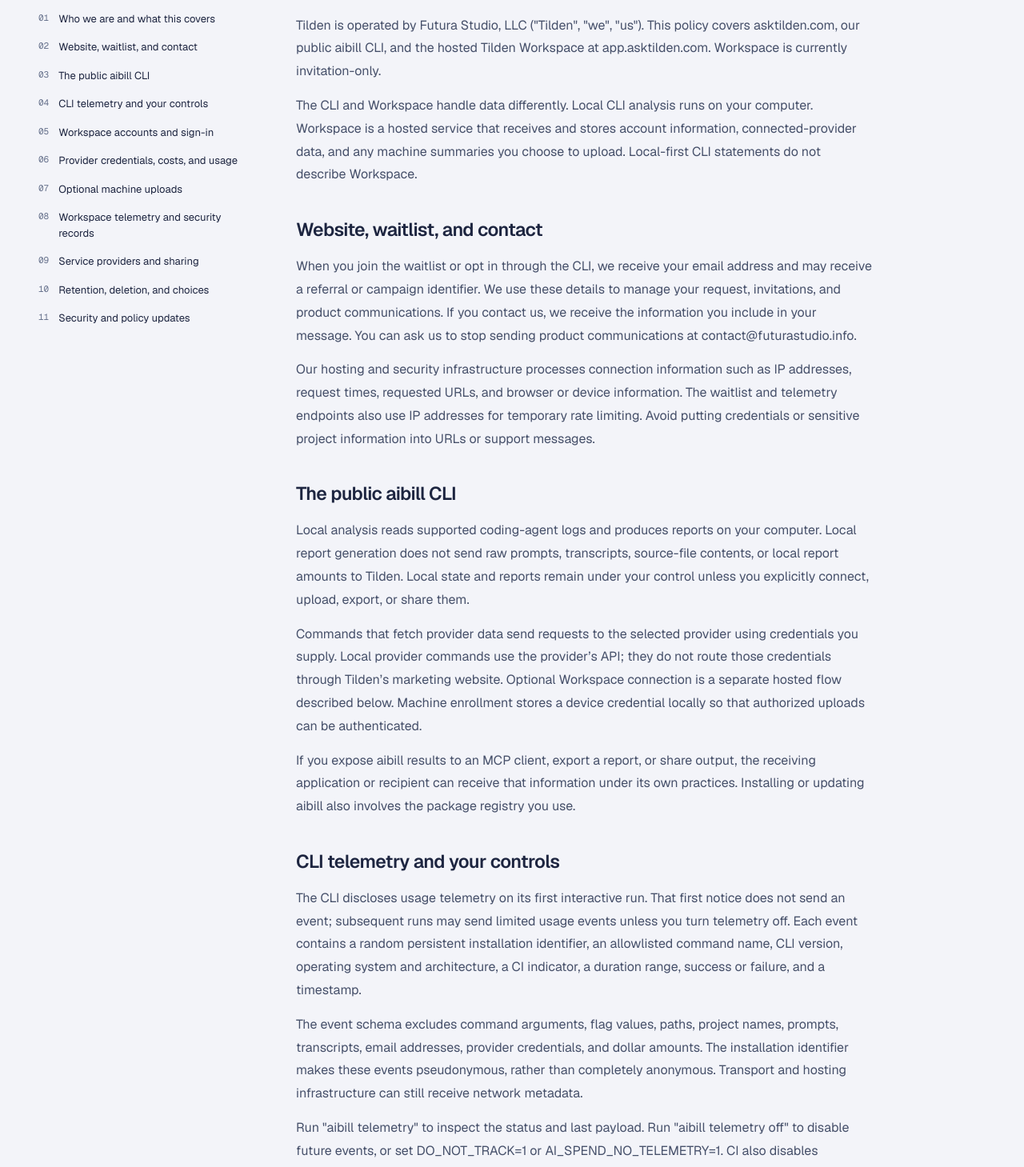
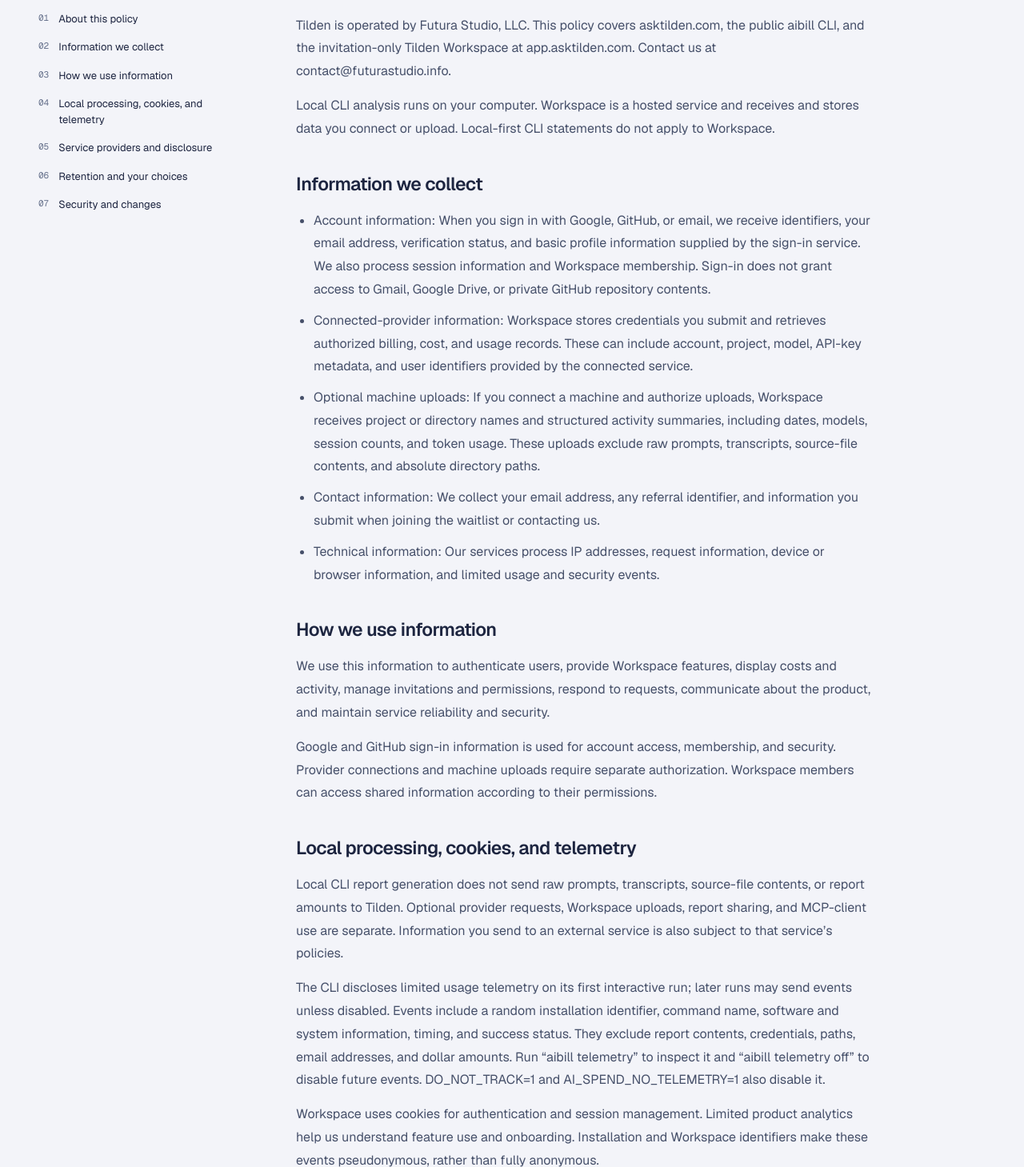
Before and after one commit to futurastudio/ai-spend-agent, a Next.js app in the folder apps/web/: page /privacy in a window 1280 px wide. Shown: the part 551-2010 px from the top of the page at 80% size. Built offline with nearby package versions, Linux system fonts and the light colour scheme; no server answers.

Commit message:
Keep legal disclosures concise and remove implementation detail

```diff
--- a/apps/web/app/privacy/page.tsx
+++ b/apps/web/app/privacy/page.tsx
@@ -17,98 +17,65 @@
 const sections: LegalSection[] = [
   {
     "id": "scope",
-    "title": "Who we are and what this covers",
+    "title": "About this policy",
     "paragraphs": [
-      "Tilden is operated by Futura Studio, LLC (\"Tilden\", \"we\", \"us\"). This policy covers asktilden.com, our public aibill CLI, and the hosted Tilden Workspace at app.asktilden.com. Workspace is currently invitation-only.",
-      "The CLI and Workspace handle data differently. Local CLI analysis runs on your computer. Workspace is a hosted service that receives and stores account information, connected-provider data, and any machine summaries you choose to upload. Local-first CLI statements do not describe Workspace."
+      "Tilden is operated by Futura Studio, LLC. This policy covers asktilden.com, the public aibill CLI, and the invitation-only Tilden Workspace at app.asktilden.com. Contact us at contact@futurastudio.info.",
+      "Local CLI analysis runs on your computer. Workspace is a hosted service and receives and stores data you connect or upload. Local-first CLI statements do not apply to Workspace."
     ]
   },
   {
-    "id": "website",
-    "title": "Website, waitlist, and contact",
-    "paragraphs": [
-      "When you join the waitlist or opt in through the CLI, we receive your email address and may receive a referral or campaign identifier. We use these details to manage your request, invitations, and product communications. If you contact us, we receive the information you include in your message. You can ask us to stop sending product communications at contact@futurastudio.info.",
-      "Our hosting and security infrastructure processes connection information such as IP addresses, request times, requested URLs, and browser or device information. The waitlist and telemetry endpoints also use IP addresses for temporary rate limiting. Avoid putting credentials or sensitive project information into URLs or support messages."
+    "id": "information",
+    "title": "Information we collect",
+    "paragraphs": [],
+    "bullets": [
+      "Account information: When you sign in with Google, GitHub, or email, we receive identifiers, your email address, verification status, and basic profile information supplied by the sign-in service. We also process session information and Workspace membership. Sign-in does not grant access to Gmail, Google Drive, or private GitHub repository contents.",
+      "Connected-provider information: Workspace stores credentials you submit and retrieves authorized billing, cost, and usage records. These can include account, project, model, API-key metadata, and user identifiers provided by the connected service.",
+      "Optional machine uploads: If you connect a machine and authorize uploads, Workspace receives project or directory names and structured activity summaries, including dates, models, session counts, and token usage. These uploads exclude raw prompts, transcripts, source-file contents, and absolute directory paths.",
+      "Contact information: We collect your email address, any referral identifier, and information you submit when joining the waitlist or contacting us.",
+      "Technical information: Our services process IP addresses, request information, device or browser information, and limited usage and security events."
     ]
   },
   {
-    "id": "cli",
-    "title": "The public aibill CLI",
+    "id": "use",
+    "title": "How we use information",
     "paragraphs": [
-      "Local analysis reads supported coding-agent logs and produces reports on your computer. Local report generation does not send raw prompts, transcripts, source-file contents, or local report amounts to Tilden. Local state and reports remain under your control unless you explicitly connect, upload, export, or share them.",
-      "Commands that fetch provider data send requests to the selected provider using credentials you supply. Local provider commands use the provider’s API; they do not route those credentials through Tilden’s marketing website. Optional Workspace connection is a separate hosted flow described below. Machine enrollment stores a device credential locally so that authorized uploads can be authenticated.",
-      "If you expose aibill results to an MCP client, export a report, or share output, the receiving application or recipient can receive that information under its own practices. Installing or updating aibill also involves the package registry you use."
+      "We use this information to authenticate users, provide Workspace features, display costs and activity, manage invitations and permissions, respond to requests, communicate about the product, and maintain service reliability and security.",
+      "Google and GitHub sign-in information is used for account access, membership, and security. Provider connections and machine uploads require separate authorization. Workspace members can access shared information according to their permissions."
     ]
   },
   {
-    "id": "cli-telemetry",
-    "title": "CLI telemetry and your controls",
+    "id": "local-and-telemetry",
+    "title": "Local processing, cookies, and telemetry",
     "paragraphs": [
-      "The CLI discloses usage telemetry on its first interactive run. That first notice does not send an event; subsequent runs may send limited usage events unless you turn telemetry off. Each event contains a random persistent installation identifier, an allowlisted command name, CLI version, operating system and architecture, a CI indicator, a duration range, success or failure, and a timestamp.",
-      "The event schema excludes command arguments, flag values, paths, project names, prompts, transcripts, email addresses, provider credentials, and dollar amounts. The installation identifier makes these events pseudonymous, rather than completely anonymous. Transport and hosting infrastructure can still receive network metadata.",
-      "Run \"aibill telemetry\" to inspect the status and last payload. Run \"aibill telemetry off\" to disable future events, or set DO_NOT_TRACK=1 or AI_SPEND_NO_TELEMETRY=1. CI also disables emission. Turning telemetry off does not delete previously received events. For a deletion request, contact us and include the installation identifier if available; do not send credentials."
+      "Local CLI report generation does not send raw prompts, transcripts, source-file contents, or report amounts to Tilden. Optional provider requests, Workspace uploads, report sharing, and MCP-client use are separate. Information you send to an external service is also subject to that service’s policies.",
+      "The CLI discloses limited usage telemetry on its first interactive run; later runs may send events unless disabled. Events include a random installation identifier, command name, software and system information, timing, and success status. They exclude report contents, credentials, paths, email addresses, and dollar amounts. Run “aibill telemetry” to inspect it and “aibill telemetry off” to disable future events. DO_NOT_TRACK=1 and AI_SPEND_NO_TELEMETRY=1 also disable it.",
+      "Workspace uses cookies for authentication and session management. Limited product analytics help us understand feature use and onboarding. Installation and Workspace identifiers make these events pseudonymous, rather than fully anonymous."
     ]
   },
   {
-    "id": "identity",
-    "title": "Workspace accounts and sign-in",
+    "id": "sharing",
+    "title": "Service providers and disclosure",
     "paragraphs": [
-      "Workspace uses Supabase Auth for Google sign-in, GitHub sign-in, and email sign-in. When you choose Google or GitHub, the authentication service receives the identity information supplied for that sign-in, such as your provider user identifier, email address and verification status, and basic profile information such as a name, username, or profile image when supplied.",
-      "We use sign-in information to authenticate you, associate you with an invited Workspace, manage membership and permissions, and protect account access. The sign-in routes do not request additional permissions to read Gmail, Google Drive, or private GitHub repository contents. Connecting provider billing data or opting into machine uploads is separate from signing in.",
-      "Supabase processes authentication credentials and session information, and Workspace uses authentication cookies to maintain your session. Google or GitHub may supply OAuth tokens as part of that flow, which are handled by the authentication and session infrastructure. You can revoke Tilden’s authorization in your Google or GitHub account settings. Revoking sign-in authorization does not itself erase Workspace records."
-    ]
-  },
-  {
-    "id": "provider-data",
-    "title": "Provider credentials, costs, and usage",
-    "paragraphs": [
-      "When an authorized administrator connects a supported provider, Workspace receives the submitted provider key and stores it through Supabase Vault. Authorized server workers retrieve the credential to perform the supported provider operations. Workspace therefore has hosted credential storage, unlike local CLI-only analysis.",
-      "Workspace retrieves and stores provider-reported costs and usage, dates and currencies, provider account and project or workspace identifiers, model information, and associated connection and synchronization records. Depending on the supported API and enabled feature, records can also include API-key identifiers and metadata, or user identifiers and email addresses returned by provider usage analytics. These are not the raw secret values of other keys in a provider account.",
-      "We use this data to display costs and activity, organize projects, produce reports and recommendations, evaluate configured budgets or monitoring, and diagnose missing or failed reads. Data available to other Workspace members depends on their permissions. Connecting an account does not make its data public. The current Workspace Briefing uses calculations and templates; it does not send your report data to an LLM to generate that Briefing.",
-      "Removing a key in Workspace withdraws Tilden’s authority to use that connection. It does not revoke the upstream provider key, delete historical reports, or guarantee immediate erasure of retained Vault records or backups. Revoke or rotate a key with its provider to invalidate it there. Contact us separately about deletion of retained data."
-    ]
-  },
-  {
-    "id": "machines",
-    "title": "Optional machine uploads",
-    "paragraphs": [
-      "Machine connection and upload are optional. With an enrolled machine and the required Workspace consent, the CLI can push structured activity summaries to the hosted Workspace. These summaries include repository or directory basenames, hashed directory references, the agent, provider and model, dates, session and token counts, and opaque session references. Enrollment and upload also create device, consent, and delivery records.",
-      "The upload contract excludes raw prompts, transcripts, source-file contents, and absolute directory paths. Repository or directory names can still reveal information about your work; review what you are sharing and obtain any required permission from your organization.",
-      "Disconnecting a machine stops its authorized future uploads. It is not the same as deleting summaries already received. Workspace may retain those summaries as part of project history and audit records."
-    ]
-  },
-  {
-    "id": "workspace-telemetry",
-    "title": "Workspace telemetry and security records",
-    "paragraphs": [
-      "Workspace records limited product, onboarding, security, and operational events to run the service and diagnose problems. Product events use predefined categories such as feature, step, outcome, route template, and time rather than report contents. A reduced subset uses a tenant pseudonym and is configured for 90-day retention in the hosted database. These events are pseudonymous, not fully anonymous.",
-      "Runtime logs and other security, authentication, and audit records have separate lifecycles. The 90-day product-event period does not apply to provider costs, credentials, machine summaries, account records, or backups."
-    ]
-  },
-  {
-    "id": "services",
-    "title": "Service providers and sharing",
-    "paragraphs": [
-      "Vercel hosts the application and processes requests and operational logs. Supabase provides authentication, database storage, and Vault credential storage. Google and GitHub process the sign-in flows you select. Connected AI providers receive the API requests needed to retrieve the data you authorize. These services process relevant data to deliver their functions and also have their own privacy policies.",
-      "Authorized members of your Workspace can access information according to their roles. Information you deliberately export or send to an external application leaves that Workspace access boundary. We may also disclose information where required by law or needed to investigate abuse and protect the service or people.",
-      "Provider-reported AI spending is different from payment information for a Tilden subscription. Workspace is invitation-only; these pages do not introduce a paid plan or authorize charges. The current Workspace does not provide a checkout or collect card details."
+      "We use Vercel for hosting and Supabase for authentication and data storage. Google and GitHub process sign-in when selected, and connected AI providers process the requests you authorize. Relevant information is processed by these services to deliver their functions. They have their own privacy policies.",
+      "We may disclose information to comply with applicable law, investigate abuse, or protect the service and people. Information you export or share goes to the recipients you choose. Service providers may process information outside your country."
     ]
   },
   {
     "id": "retention",
-    "title": "Retention, deletion, and choices",
+    "title": "Retention and your choices",
     "paragraphs": [
-      "Local CLI files are on your computer and can be managed or deleted there. For hosted data, retention depends on the record’s purpose, Workspace activity, operational and security needs, and any applicable legal requirements. There is no single automatic deletion period covering all Tilden data. Stopping telemetry, disconnecting a machine, removing a key, or signing out does not erase previously retained records.",
-      "To request access, correction, export, or deletion of personal information, or to close an account, email contact@futurastudio.info. We may need to verify your identity and authority over a Workspace before acting. If you use an employer’s Workspace, its administrator may also need to participate. Some records may need to be retained for legal or security reasons, and backup copies may persist separately from active records. We do not promise immediate removal from every system.",
-      "Depending on where you live, you may have additional rights to object to or restrict processing, withdraw consent where processing relies on it, or complain to your data-protection authority. Service providers may process information in countries other than your own."
+      "We retain hosted information according to its purpose, service needs, security needs, and applicable legal requirements. Retained Workspace product-analytics events are configured for 90 days; that period does not apply to account information, billing history, credentials, uploaded activity, logs, or backups.",
+      "You can stop CLI telemetry, disconnect a machine, remove a provider connection, or revoke Google or GitHub access in your provider settings. These actions do not automatically delete previously stored information. Removing a provider connection does not revoke the key at its source; revoke or rotate it with the provider when needed.",
+      "For access, correction, export, deletion, account closure, or an opt-out from product communications, email contact@futurastudio.info. We may verify your identity and Workspace authority. Some records may be retained for legal or security reasons, and backups may persist separately. You manage local CLI files on your own computer.",
+      "Depending on your location, you may also have rights to object to or restrict processing, withdraw consent where applicable, or complain to a data-protection authority."
     ]
   },
   {
     "id": "updates",
-    "title": "Security and policy updates",
+    "title": "Security and changes",
     "paragraphs": [
-      "Workspace uses authenticated access, role-based authorization, and Vault-backed credential custody. These controls do not make any internet service risk-free. Do not send provider secrets to our contact email.",
-      "We may update this policy as the service or its data practices change. The effective date at the top identifies this version. Contact Futura Studio, LLC at contact@futurastudio.info with privacy questions."
+      "We use access controls and other safeguards to protect hosted information, but no service can guarantee absolute security. Do not email us provider credentials.",
+      "We may update this policy as our services or practices change. The effective date identifies the current version. For questions, contact Futura Studio, LLC at contact@futurastudio.info."
     ]
   }
 ];
--- a/apps/web/app/terms/page.tsx
+++ b/apps/web/app/terms/page.tsx
@@ -36,7 +36,7 @@
     "title": "Your data and connections",
     "paragraphs": [
       "You retain your rights in the information you provide. You authorize Tilden to process that information and use the connections you configure as necessary to provide the service, including retrieving provider data, storing hosted records, and producing reports. Our Privacy policy describes the distinction between local CLI analysis and hosted processing.",
-      "You control whether to enable optional machine uploads. Those uploads can include project names and structured usage summaries. Review the relevant setup and consent information before enabling them. Your organization’s Workspace members may see information according to their assigned permissions.",
+      "You control whether to enable optional machine uploads. Review the Privacy policy and obtain any required permissions before sharing data.",
       "Removing a connection or disconnecting a machine limits future authorized access; it does not automatically delete historical information or revoke a provider key at its source. Contact contact@futurastudio.info for account closure or data-deletion requests."
     ]
   },
```
